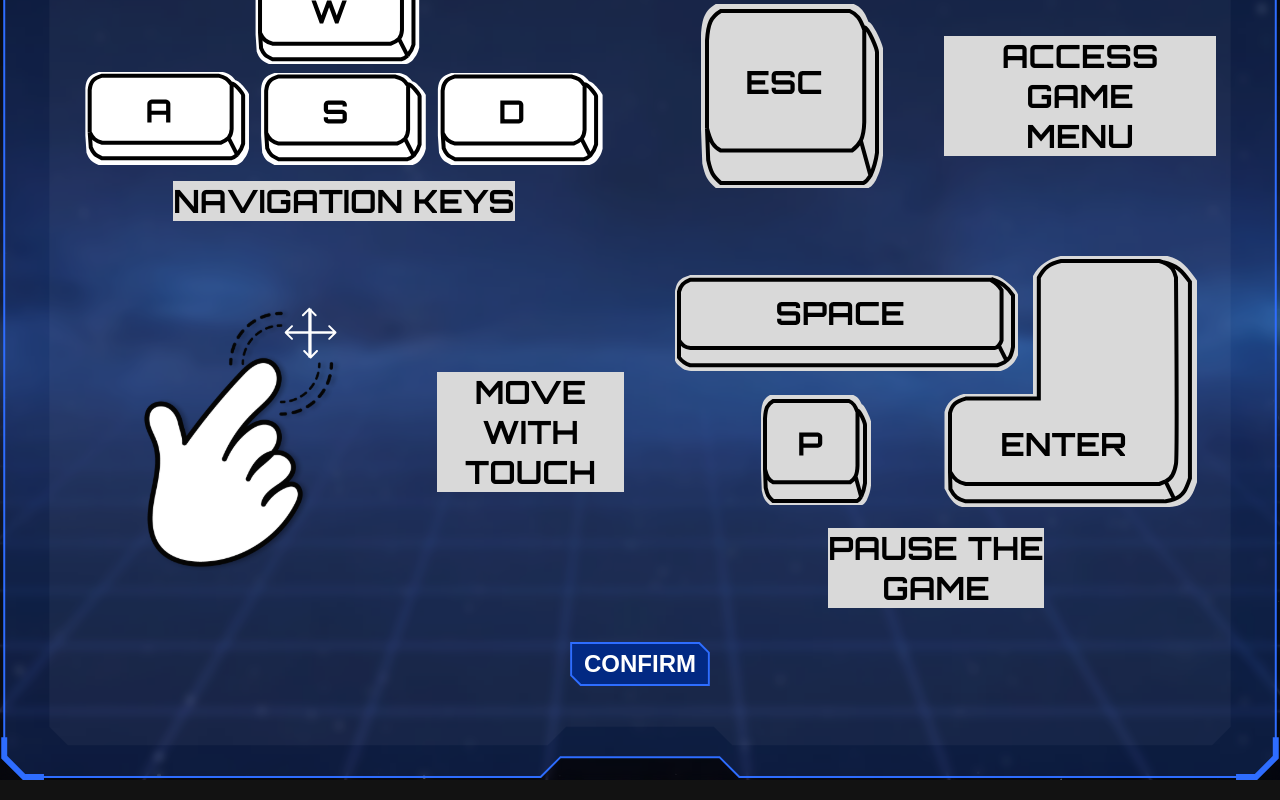
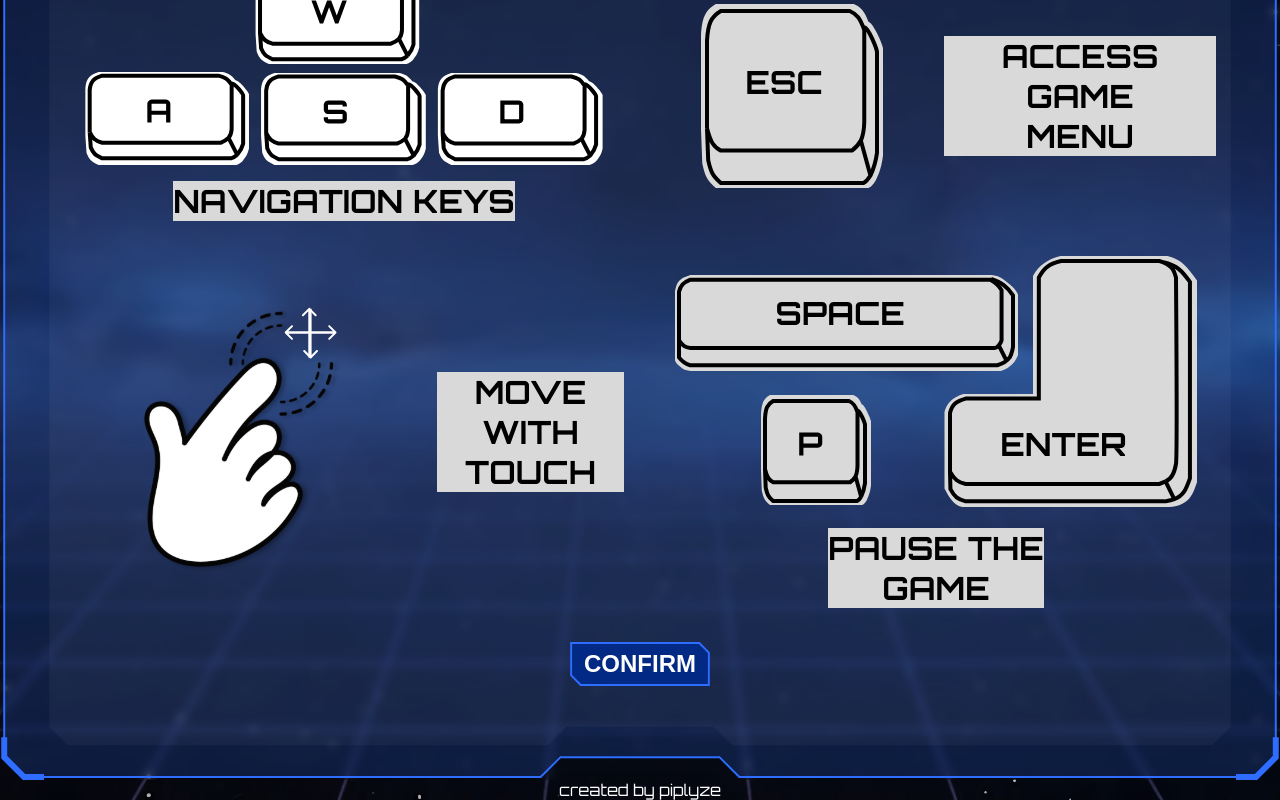
Before and after one commit to CodectiveOrg/snake-frontend, a React (Vite) app: page /guide in a window 1280 px wide. Shown: the part 155-955 px from the top of the page. Built offline with nearby package versions, Linux system fonts and the light colour scheme; a web font is replaced by a local one.

Commit message:
[ADD] footer

```diff
--- a/src/pages/guide/guide.module.css
+++ b/src/pages/guide/guide.module.css
@@ -48,4 +48,8 @@
       grid-template-columns: 1fr 1fr;
     }
   }
+
+  footer {
+    justify-self: center;
+  }
 }
--- a/src/pages/guide/guide.page.tsx
+++ b/src/pages/guide/guide.page.tsx
@@ -48,6 +48,7 @@ export default function GuidePage() {
           <ButtonComponent className={style.button}>confirm</ButtonComponent>
         </div>
       </PaneComponent>
+      <footer>created by piplyze</footer>
     </div>
   );
 }
```
